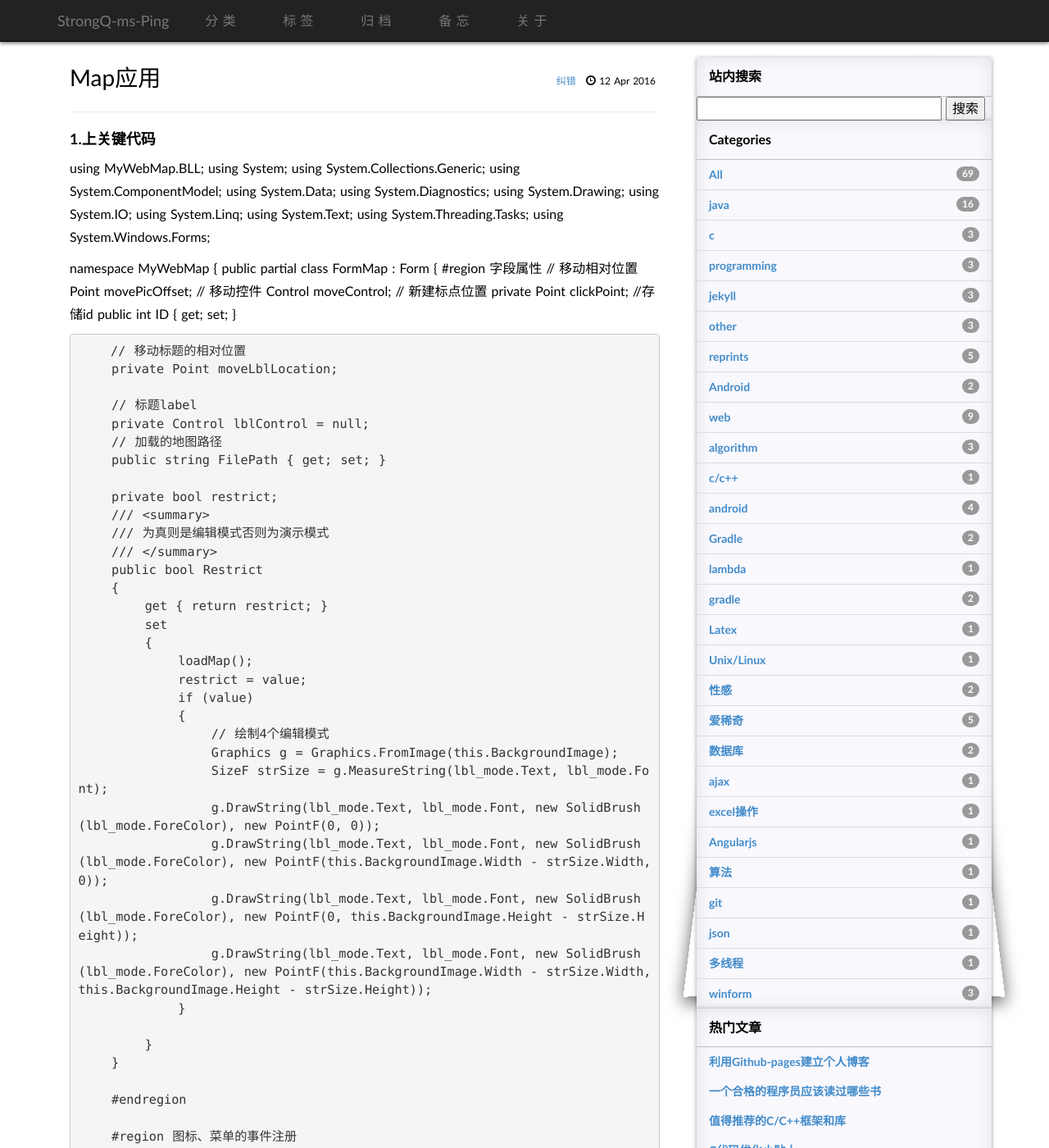
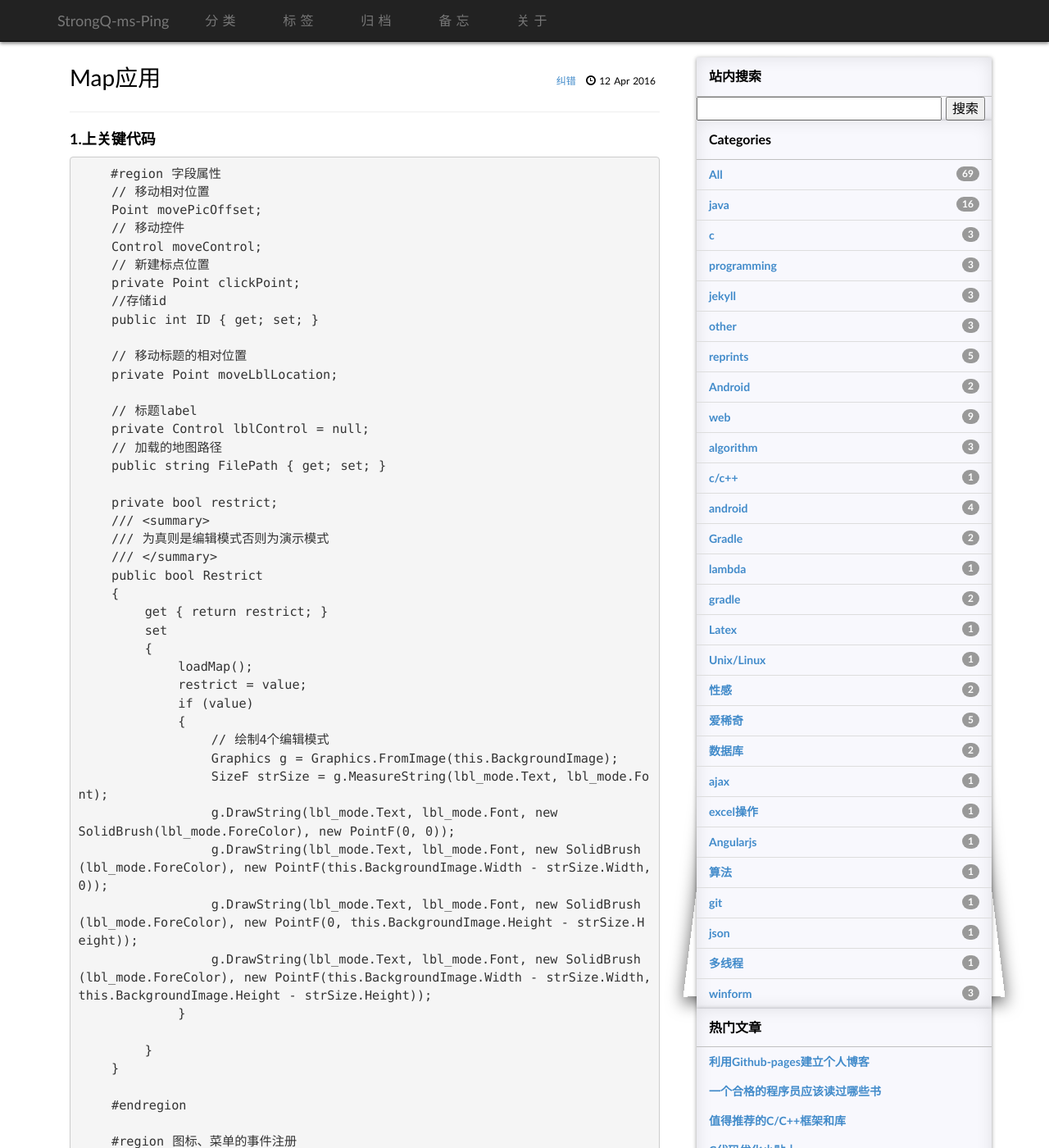
Before and after one commit to strongQ/caoyinping, a Jekyll site: the page built from _posts/2016-04-12-map-point.md, in a window 1280 px wide and 1400 px high. Shown: the whole window at 82% size. Built offline with Jekyll 4.4.1, drawn with Linux system fonts in a browser that asks for light colours; some web fonts are replaced; comment, search, counter and statistics services are not loaded; some of the changed text lies outside the part shown.

Commit message:
Update 2016-04-12-map-point.md

```diff
--- a/_posts/2016-04-12-map-point.md
+++ b/_posts/2016-04-12-map-point.md
@@ -10,23 +10,7 @@ tags :           [winform, 工作]
 ---
 
 ### 1.上关键代码
-using MyWebMap.BLL;
-using System;
-using System.Collections.Generic;
-using System.ComponentModel;
-using System.Data;
-using System.Diagnostics;
-using System.Drawing;
-using System.IO;
-using System.Linq;
-using System.Text;
-using System.Threading.Tasks;
-using System.Windows.Forms;
 
-namespace MyWebMap
-{
-    public partial class FormMap : Form
-    {
         #region 字段属性
         // 移动相对位置
         Point movePicOffset;
@@ -61,7 +45,7 @@ namespace MyWebMap
                     // 绘制4个编辑模式
                     Graphics g = Graphics.FromImage(this.BackgroundImage);
                     SizeF strSize = g.MeasureString(lbl_mode.Text, lbl_mode.Font);
-                    g.DrawString(lbl_mode.Text, lbl_mode.Font, new SolidBrush(lbl_mode.ForeColor), new PointF(0, 0));
+                    g.DrawString(lbl_mode.Text, lbl_mode.Font, new               SolidBrush(lbl_mode.ForeColor), new PointF(0, 0));
                     g.DrawString(lbl_mode.Text, lbl_mode.Font, new SolidBrush(lbl_mode.ForeColor), new PointF(this.BackgroundImage.Width - strSize.Width, 0));
                     g.DrawString(lbl_mode.Text, lbl_mode.Font, new SolidBrush(lbl_mode.ForeColor), new PointF(0, this.BackgroundImage.Height - strSize.Height));
                     g.DrawString(lbl_mode.Text, lbl_mode.Font, new SolidBrush(lbl_mode.ForeColor), new PointF(this.BackgroundImage.Width - strSize.Width, this.BackgroundImage.Height - strSize.Height));
@@ -306,11 +290,11 @@ namespace MyWebMap
            frmExe.Show();
            frmExe.transExeName += frmExe_transExeName;
        }
-/// <summary>
-/// 获取路径窗体传来的id+
-/// </summary>
-/// <param name="sender"></param>
-/// <param name="e"></param>
+      ///<summary>
+    获取路径窗体传来的id+
+    /// </summary>
+    /// <param name="sender"></param>
+    /// <param name="e"></param>
        void frmExe_transExeName(object sender, EventArgs e)
        {
            string obj=(string)sender;
@@ -495,4 +479,4 @@ namespace MyWebMap
             Restrict = false; draw(false);
         }
     }
-}
+      }
```
